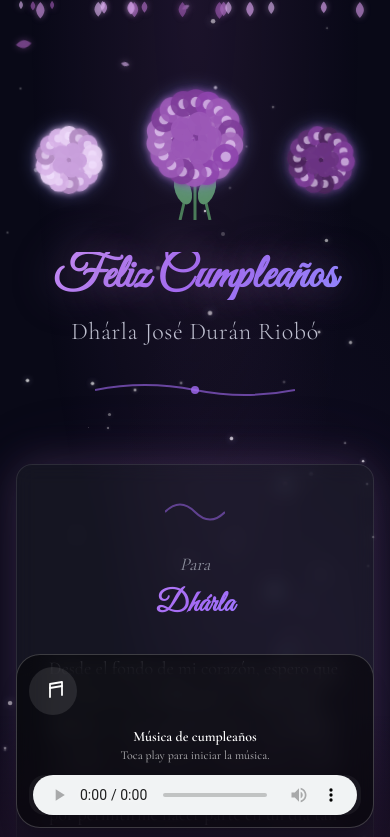
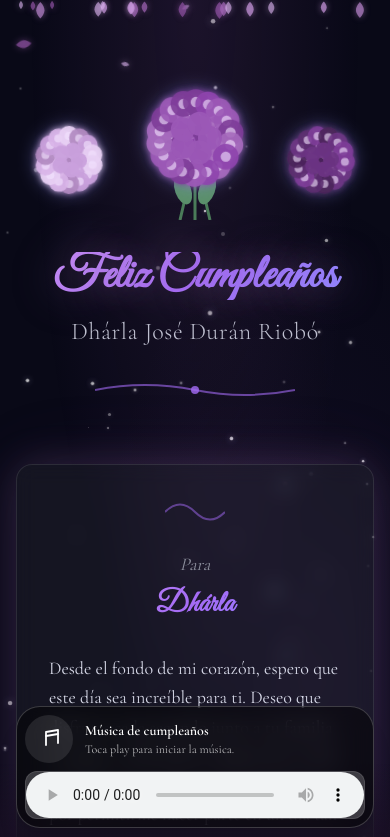
Before and after one commit to Fra46/Birthday-Hydrangea, a Next.js app: page / in a window 390 px wide. Shown: the top 837 px of the page. Built offline with nearby package versions, Linux system fonts and the light colour scheme.

Commit message:
fix: ajustar el diseño del reproductor de audio para mejorar la usabilidad y responsividad
Co-authored-by: Copilot <copilot@github.com>

```diff
--- a/app/page.tsx
+++ b/app/page.tsx
@@ -83,7 +83,7 @@ export default function BirthdayPage() {
 
       {/* Bottom gradient fade */}
       <div
-        className="fixed bottom-0 left-0 right-0 h-32 pointer-events-none z-30"
+        className="fixed bottom-0 left-0 right-0 h-20 pointer-events-none z-30"
         style={{
           background: "linear-gradient(to top, rgba(25, 15, 35, 0.8), transparent)"
         }}
--- a/components/audio-player.tsx
+++ b/components/audio-player.tsx
@@ -6,7 +6,8 @@ export function AudioPlayer({
   title?: string
 }) {
   return (
-    <div className="fixed bottom-4 inset-x-4 z-40 mx-auto flex max-w-[740px] flex-col gap-3 rounded-3xl border border-white/20 bg-black/50 p-3 text-white shadow-xl backdrop-blur-md md:inset-x-auto md:right-4 md:mx-0 md:flex-row md:items-center">
+    <div className="fixed bottom-4 inset-x-4 z-40 mx-auto flex max-w-[740px] flex-col gap-2 rounded-3xl border border-white/20 bg-black/50 p-2 text-white shadow-xl backdrop-blur-md sm:inset-x-auto sm:right-4 sm:mx-0 sm:flex-row sm:gap-3 sm:p-3 sm:items-center">
+      <div className="flex items-center gap-3">
         <div className="flex h-12 w-12 shrink-0 items-center justify-center rounded-full bg-white/10 text-white">
           <svg
             viewBox="0 0 24 24"
@@ -21,11 +22,19 @@ export function AudioPlayer({
             <path d="M9 9l12-2" />
           </svg>
         </div>
-      <div className="min-w-0 flex-1 text-sm text-center md:text-left">
+        <div className="min-w-0 flex-1 text-sm text-left">
           <p className="font-semibold">{title}</p>
           <p className="text-xs text-white/70">Toca play para iniciar la música.</p>
         </div>
-      <audio className="h-10 w-full rounded-2xl bg-white/5 px-1 sm:w-auto" src={src} controls loop preload="auto" />
+      </div>
+      <audio
+        className="h-12 w-full rounded-lg bg-white/20 border border-white/10 sm:w-auto sm:min-w-[200px]"
+        src={src}
+        controls
+        loop
+        preload="metadata"
+        controlsList="nodownload"
+      />
     </div>
   )
 }
```
Lines whose indentation alone changed are shown as unchanged.
